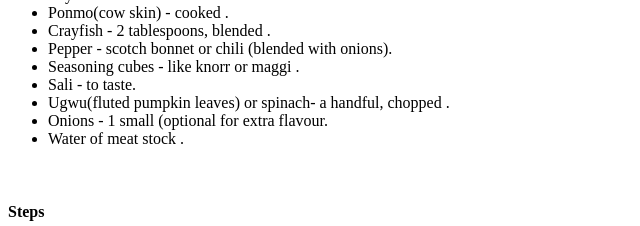
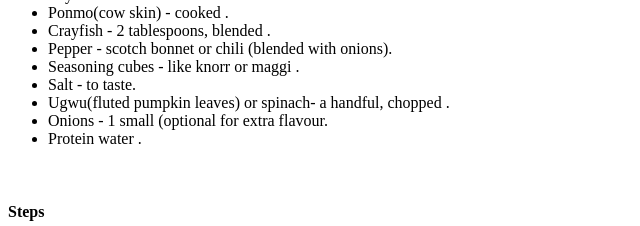
Before and after one commit to JoyEzenwoke/frontend_basics, a plain HTML site: page 003_list.html in a window 1280 px wide. Shown: the part 275-501 px from the top of the page, 0-640 px from the left. Drawn offline with Linux system fonts and the light colour scheme.

Commit message:
Update 003_list.html

```diff
--- a/003_list.html
+++ b/003_list.html
@@ -19,10 +19,10 @@
 			<li> Crayfish - 2 tablespoons, blended . </li>
 			<li> Pepper - scotch bonnet or chili (blended with onions). </li>
 			<li> Seasoning cubes - like knorr or maggi .</li>
-			<li> Sali - to taste. </li>
+			<li> Salt - to taste. </li>
 			<li> Ugwu(fluted pumpkin leaves) or spinach- a handful, chopped . </li>
 			<li> Onions - 1 small (optional for extra flavour. </li>
-			<li> Water of meat stock . </li>
+			<li> Protein water . </li>
 		</ul>
 		<br>
 		<h4> Steps </h4>
```
